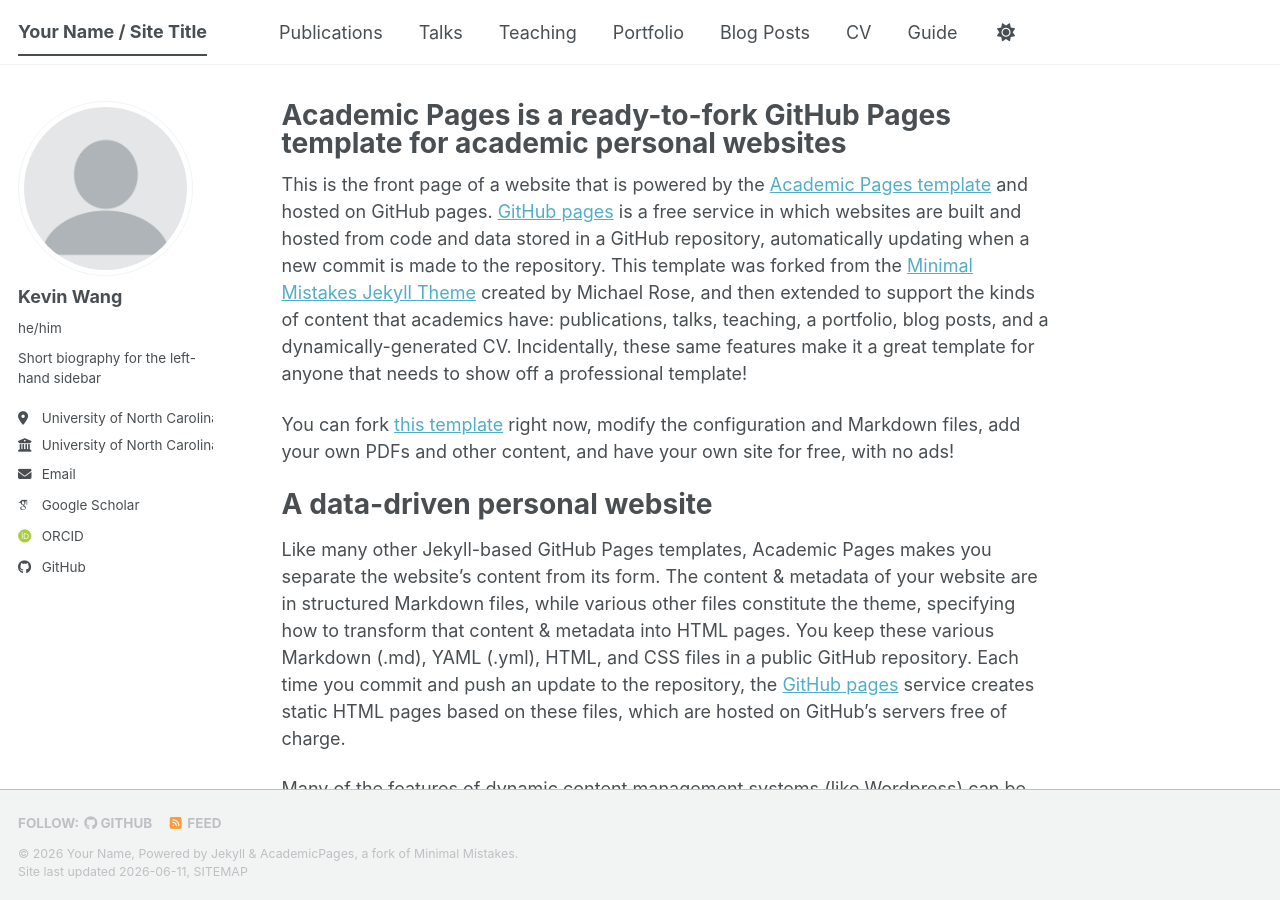
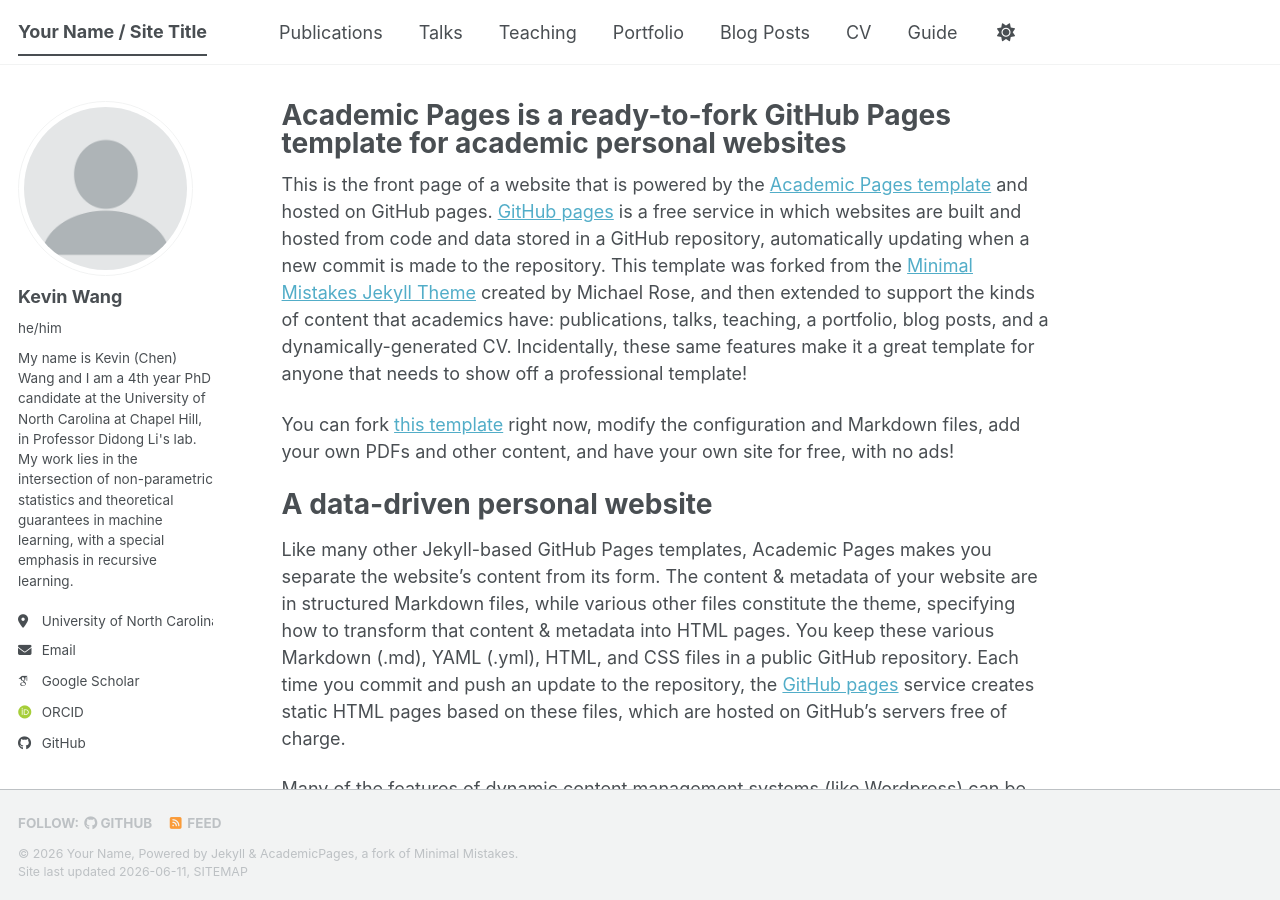
Before and after one commit to kcwang11/kcwang11.github.io, a Jekyll site: the page built from _pages/about.md, in a window 1280 px wide and 900 px high. Built offline with Jekyll 4.4.1, drawn with Linux system fonts in a browser that asks for light colours; some web fonts are replaced; a script bundle is joined from its source files by our own code; library files that are not in the unit come from our copies.

Commit message:
Update _config.yml

```diff
--- a/_config.yml
+++ b/_config.yml
@@ -26,9 +26,9 @@ author:
   avatar           : "profile.png"
   name             : "Kevin Wang"
   pronouns         : "he/him"
-  bio              : "Short biography for the left-hand sidebar"
+  bio              : "My name is Kevin (Chen) Wang and I am a 4th year PhD candidate at the University of North Carolina at Chapel Hill, in Professor Didong Li's lab. My work lies in the intersection of non-parametric statistics and theoretical guarantees in machine learning, with a special emphasis in recursive learning."
   location         : "University of North Carolina at Chapel Hill"
-  employer         : "University of North Carolina at Chapel Hill"
+  employer         : #"University of North Carolina at Chapel Hill"
   uri              : # URL
   email            : "kcwang@unc.edu"
 
```
